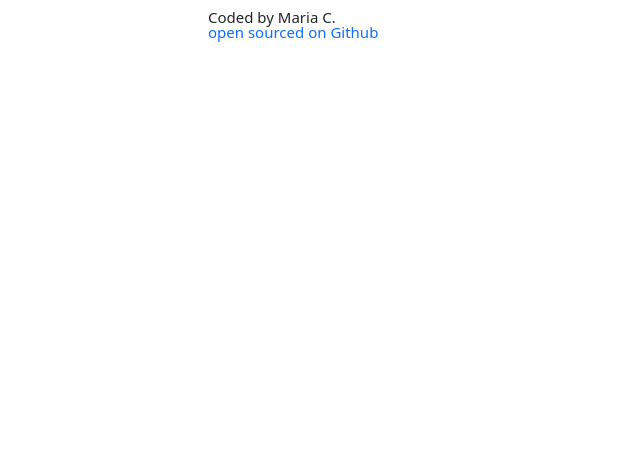
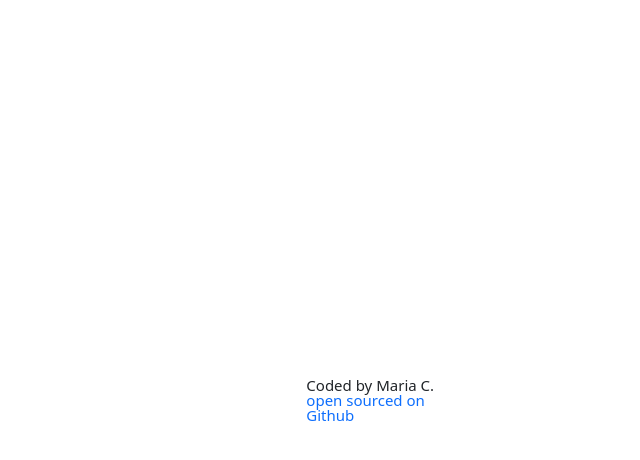
Before and after one commit to mcosme000/React-weather-app, a React (Create React App) app: page / in a window 1280 px wide. Shown: the top 460 px of the page, without its empty margins (257-897 px from the left). Built offline with nearby package versions, Linux system fonts and the light colour scheme; no server answers.

Commit message:
center content

```diff
--- a/src/Weather.css
+++ b/src/Weather.css
@@ -1,3 +1,10 @@
+body {
+  height: 100vh;
+  display: flex;
+  align-items: center;
+  justify-content: center;
+}
+
 :root {
   --white: #fff;
   --darkWhite: rgb(238, 238, 238);
```
Also changed, not shown: 1 other file (tests, documents, lock files or other folders).
